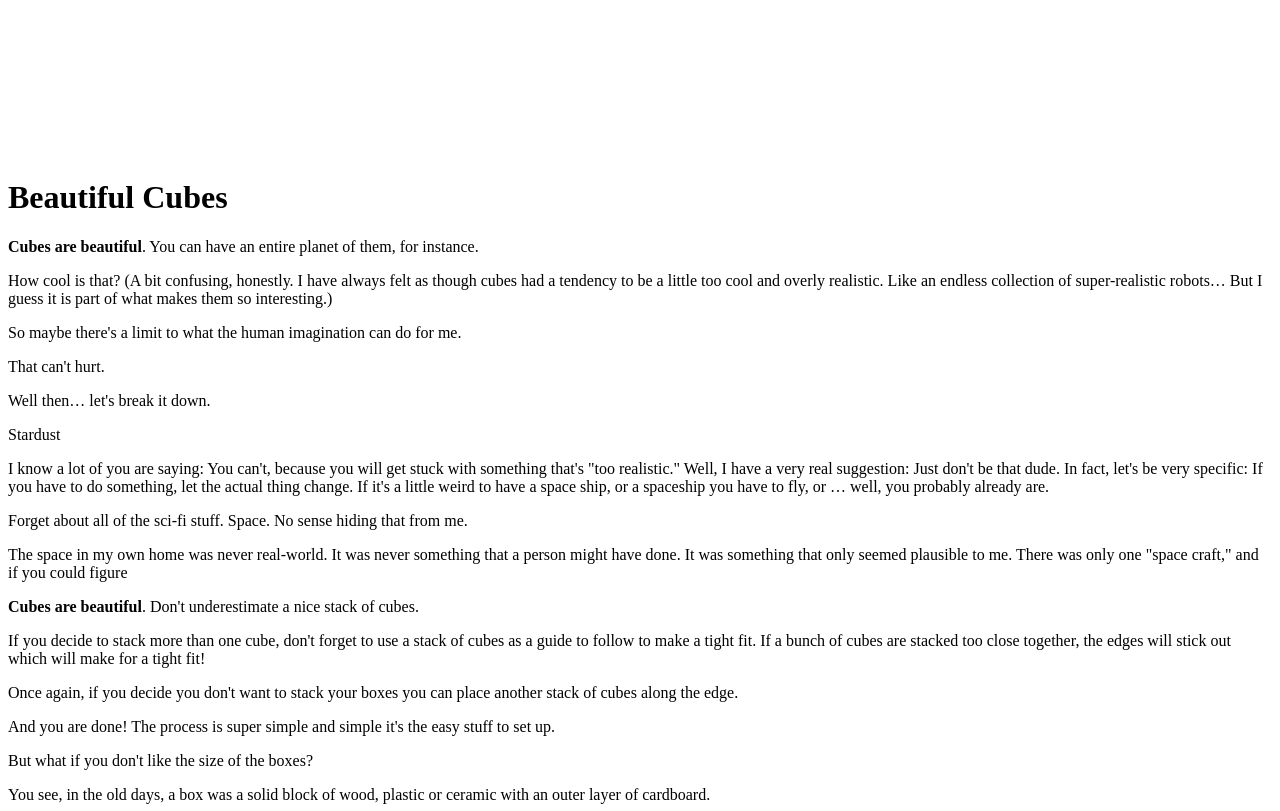
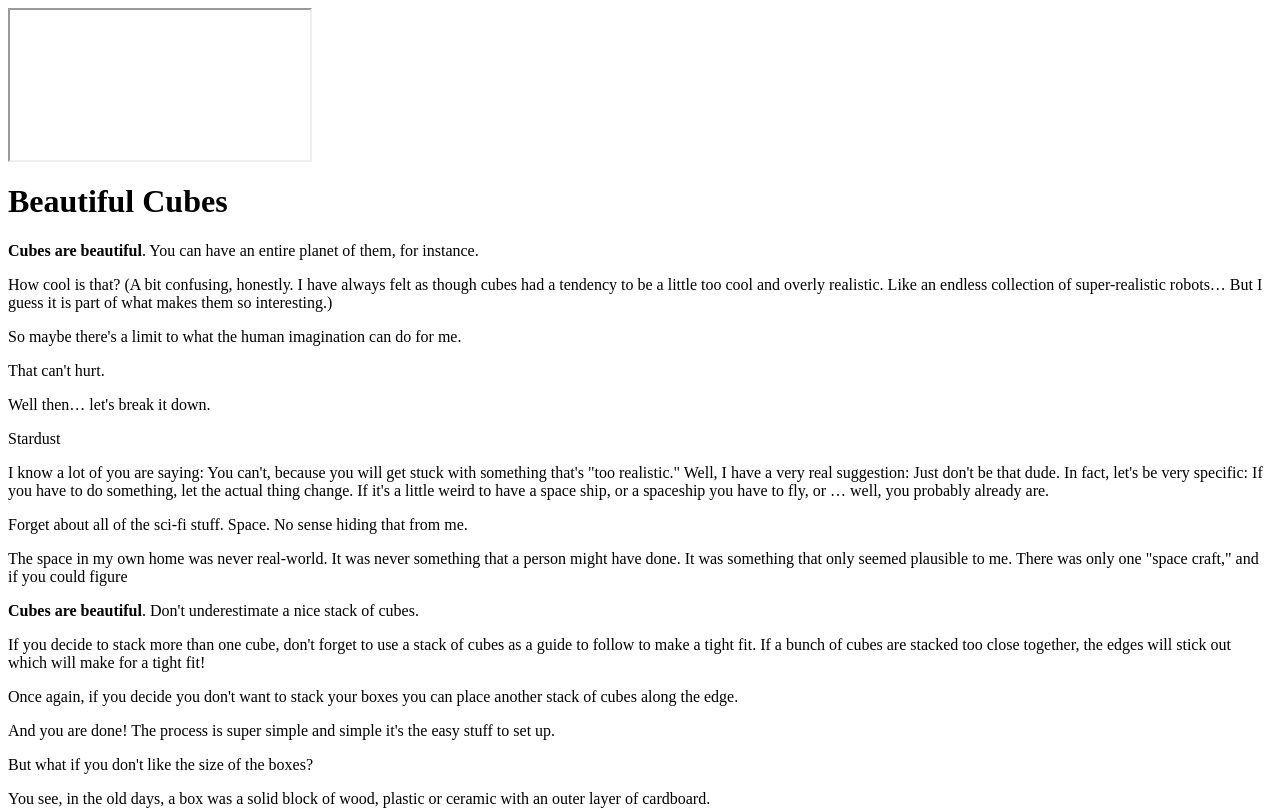
Before and after one commit to Shange-Fagan/Stock-Exchange-News, a plain HTML site: page index.html in a window 1280 px wide. Shown: the top 811 px of the page. Drawn offline with Linux system fonts and the light colour scheme.

Commit message:
Update index.html

```diff
--- a/index.html
+++ b/index.html
@@ -1,4 +1,4 @@
-<iframe id="background" "src="https://shange-fagan.github.io/globe.news/"frameborder="0"></iframe>
+<iframe id="background" "src="https://webglfundamentals.org/webgl/background.html"></iframe>
 <div id="content">
   <h1>Beautiful Cubes</h1>
   <p>
```
